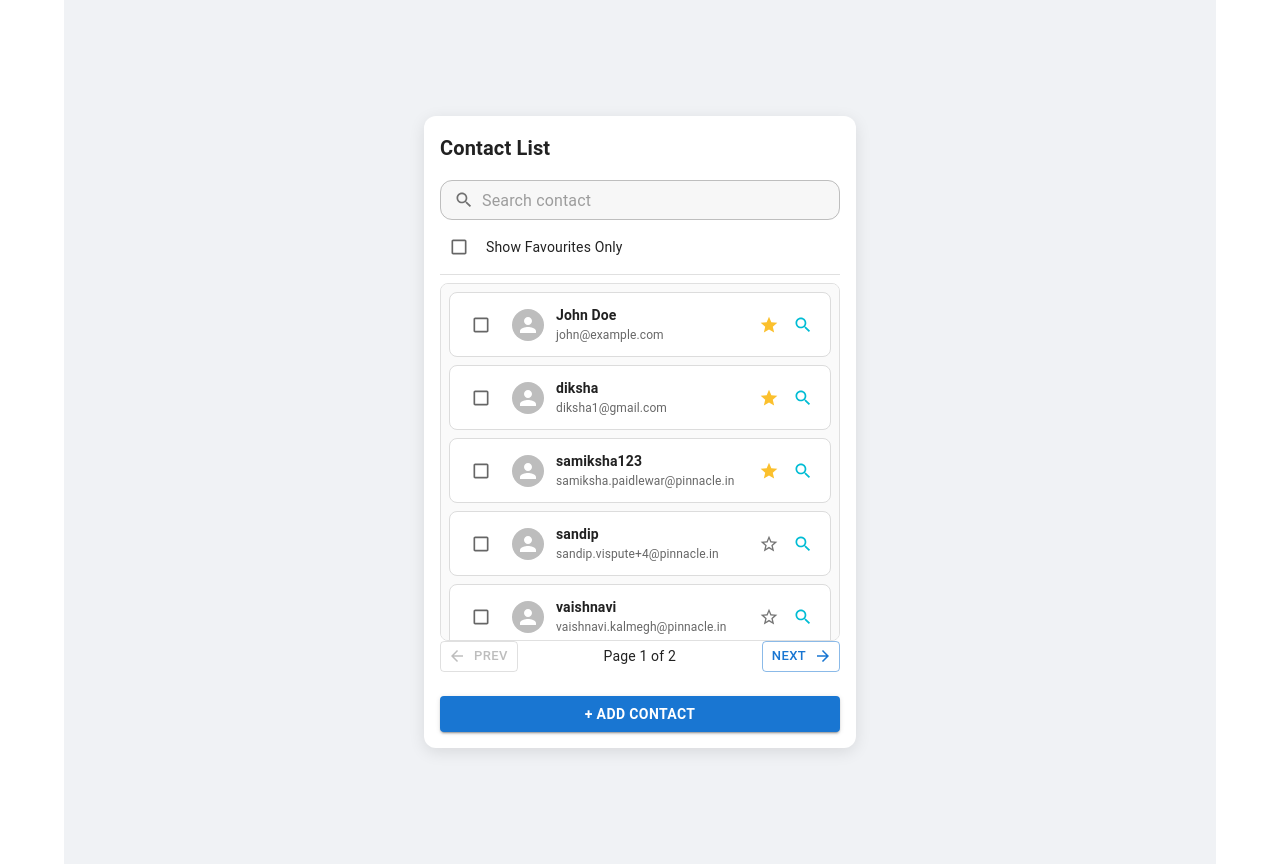
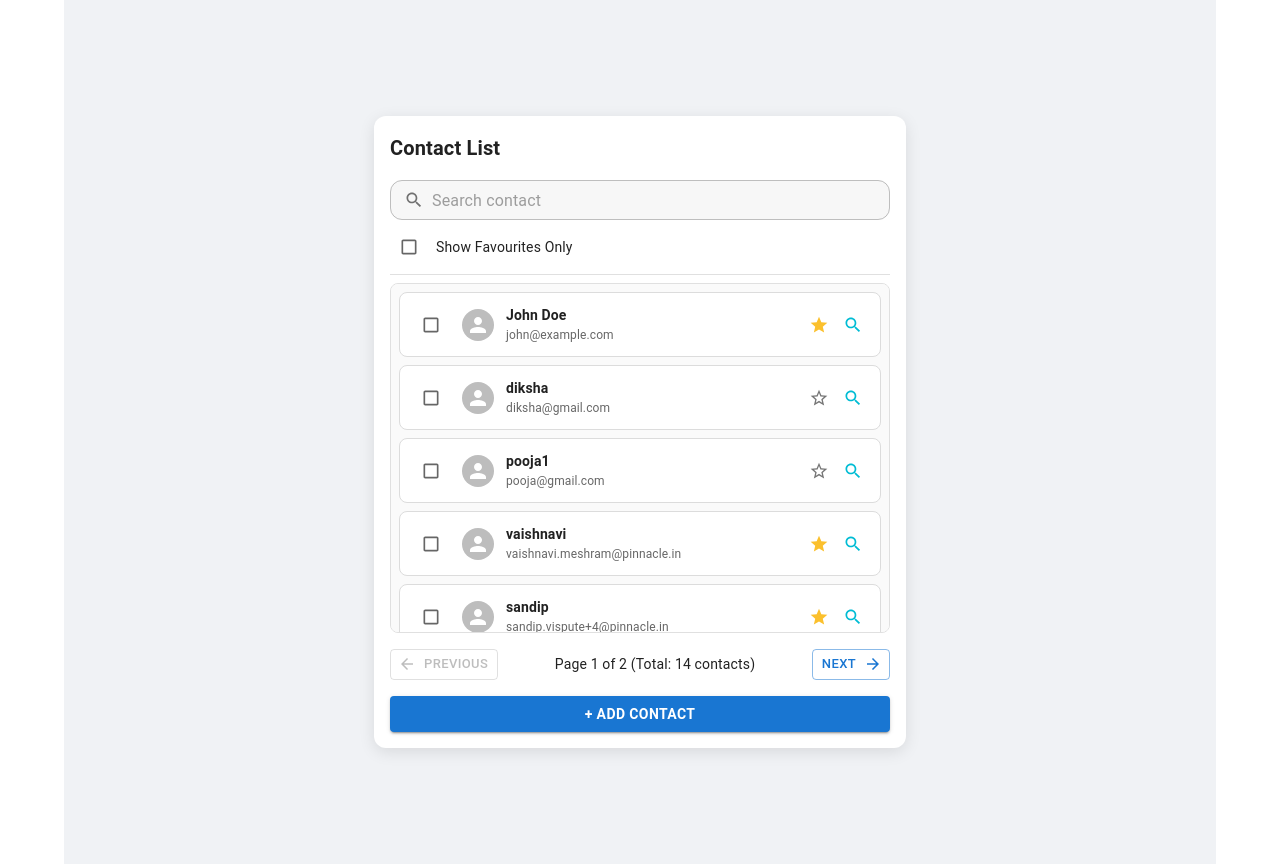
Before and after one commit to SamikshaPIN0981/Contact-Manager, a React (Vite) app in the folder contact-manager/: page / in a window 1280 px wide. Built offline with nearby package versions, Linux system fonts and the light colour scheme; data requests are answered from the project's data file.

Commit message:
Enhance contact fetching logic with pagination and sorting; update contact creation to assign unique IDs

```diff
--- a/contact-manager/db.json
+++ b/contact-manager/db.json
@@ -9,99 +9,107 @@
       "id": "1"
     },
     {
-      "id": "3b3e",
+      "id": "2",
       "name": "diksha",
-      "email": "diksha1@gmail.com",
-      "phone": "+912345654345",
-      "address": "pinnacle teleservices nagpur",
-      "favourite": true
-    },
-    {
-      "name": "samiksha123",
-      "email": "samiksha.paidlewar@pinnacle.in",
-      "phone": "+912345654345",
-      "address": "law square nagpur",
-      "favourite": true,
-      "id": "69a7"
-    },
-    {
-      "id": "b594",
-      "name": "sandip",
-      "email": "sandip.vispute+4@pinnacle.in",
-      "phone": "+912345654345",
-      "address": "rrrrrrrrrrrrrrrrrrrrr",
+      "email": "diksha@gmail.com",
+      "phone": "1234567896",
+      "address": "pinnacle teleservices",
       "favourite": false
-    },
-    {
-      "name": "vaishnavi",
-      "email": "vaishnavi.kalmegh@pinnacle.in",
-      "phone": "+912345654345",
-      "address": "nagpur square",
-      "favourite": false,
-      "id": "62f3"
     },
     {
       "name": "pooja1",
       "email": "pooja@gmail.com",
-      "phone": "+912345654345",
+      "phone": "1234567896",
       "address": "law square",
       "favourite": false,
-      "id": "c6b4"
+      "id": "3"
     },
     {
-      "id": "0156",
-      "name": "nita",
-      "email": "mita@gmail.com",
-      "phone": "1234567896",
-      "address": "law square",
-      "favourite": false
-    },
-    {
-      "id": "3cde",
-      "name": "karan",
-      "email": "k@gmail.com",
-      "phone": "1234567896",
-      "address": "law square",
-      "favourite": false
-    },
-    {
-      "id": "061d",
-      "name": "sunit",
-      "email": "sunit.patil123@pinnacle.in",
-      "phone": "1234567896",
-      "address": "law square",
-      "favourite": false
-    },
-    {
-      "id": "deb2",
-      "name": "chaya",
-      "email": "chaya@gmail.com",
+      "id": "4",
+      "name": "vaishnavi",
+      "email": "vaishnavi.meshram@pinnacle.in",
       "phone": "1234567896",
       "address": "law square",
       "favourite": true
     },
     {
-      "id": "cab3",
-      "name": "arshad",
-      "email": "arshad@gmail.com",
+      "id": "5",
+      "name": "sandip",
+      "email": "sandip.vispute+4@pinnacle.in",
       "phone": "1234567896",
-      "address": "law square",
+      "address": "pinnacle teleservises",
       "favourite": true
     },
     {
-      "id": "9ec9",
-      "name": "Ayush",
-      "email": "ayush.bhalekar@pinnacle.in",
+      "name": "chaya1",
+      "email": "chaya@gmail.com",
       "phone": "1234567896",
-      "address": "law square",
+      "address": "pinnacle teleservises",
+      "favourite": false,
+      "id": "6"
+    },
+    {
+      "name": "arshad1",
+      "email": "arshad@gmail.com",
+      "phone": "1234567896",
+      "address": "pinnacle teleservices",
+      "favourite": false,
+      "id": "7"
+    },
+    {
+      "id": "8",
+      "name": "nita",
+      "email": "nita@gmail.com",
+      "phone": "1234567896",
+      "address": "pinnacle teleservices",
       "favourite": false
     },
     {
-      "id": "8c97",
-      "name": "saif",
-      "email": "saif@gmail.com",
+      "id": "9",
+      "name": "atish",
+      "email": "atish@gmail.com",
       "phone": "1234567896",
-      "address": "law square",
+      "address": "pinnacle teleservices",
+      "favourite": false
+    },
+    {
+      "id": "10",
+      "name": "samiksha",
+      "email": "samiksha.paidlewar@pinnacle.in",
+      "phone": "1234567896",
+      "address": "pinnacle teleservices",
+      "favourite": false
+    },
+    {
+      "name": "sunit1",
+      "email": "sunit.patil@pinnacle.in",
+      "phone": "1234567896",
+      "address": "pinnacle teleservices",
+      "favourite": false,
+      "id": "11"
+    },
+    {
+      "id": "12",
+      "name": "mamta",
+      "email": "mamta@gmail.com",
+      "phone": "1234567896",
+      "address": "pinnacle teleservices",
+      "favourite": false
+    },
+    {
+      "id": "13",
+      "name": "ram1",
+      "email": "ram@gmail.com",
+      "phone": "1234567896",
+      "address": "efffffffffffffffdcdvfvfb",
+      "favourite": false
+    },
+    {
+      "id": "14",
+      "name": "raman verma",
+      "email": "raman@gmail.com",
+      "phone": "1234567896",
+      "address": "sitaburdi nagpur",
       "favourite": false
     }
   ]
--- a/contact-manager/src/api/contactApi.js
+++ b/contact-manager/src/api/contactApi.js
@@ -1,30 +1,51 @@
-// src/api/contactApi.js
 const BASE_URL = 'http://localhost:3001';
 
 export const fetchContacts = async ({ page, search, showFavorites }) => {
-  const params = new URLSearchParams({ _page: page, _limit: '10' });
-  if (search) params.append('q', search);
-  if (showFavorites) params.append('favourite', 'true');
+  const params = new URLSearchParams({
+    page: page,
+    limit: 10,
+  });
+  if (search) params.append("search", search);
+  if (showFavorites) params.append("favourite", "true");
 
-  const response = await fetch(`${BASE_URL}/contacts?${params}`);
-  const data = await response.json();
-  const total = response.headers.get('X-Total-Count');
+  const response = await fetch(`${BASE_URL}/contacts?${params.toString()}`);
+  if (!response.ok) throw new Error("Failed to fetch contacts");
 
-  return { contacts: data, total: Number(total) };
+  const paginatedData = await response.json();
+  const total = Number(response.headers.get("X-Total-Count")) || paginatedData.length;
+
+  const allResponse = await fetch(`${BASE_URL}/contacts`);
+  if (!allResponse.ok) throw new Error("Failed to fetch all contacts");
+  const allData = await allResponse.json();
+  const sortedAllData = [...allData].sort((a, b) => Number(a.id) - Number(b.id));
+
+  let contacts = paginatedData;
+  const start = (page - 1) * 10;
+  if (contacts.length === 0 || contacts[0]?.id !== sortedAllData[start]?.id) {
+    contacts = sortedAllData.slice(start, start + 10);
+  }
+
+  console.log(`Page ${page} data:`, contacts, `Total: ${total}`);
+  return { contacts, total };
 };
 
 export const createContact = async (contact) => {
+  const allContacts = await fetch(`${BASE_URL}/contacts`).then((res) => res.json());
+
+  const maxId = Math.max(0, ...allContacts.map((c) => Number(c.id) || 0));
+  const newContact = { ...contact, id: String(maxId + 1) }; // Assign string id
+
   const response = await fetch(`${BASE_URL}/contacts`, {
     method: 'POST',
     headers: { 'Content-Type': 'application/json' },
-    body: JSON.stringify(contact),
+    body: JSON.stringify(newContact),
   });
   if (!response.ok) throw new Error('Failed to create contact');
   return response.json();
 };
 
-export const updateContact = async ({ id, ...contact }) => {
-  const response = await fetch(`${BASE_URL}/contacts/${id}`, {
+export const updateContact = async (contact) => {
+  const response = await fetch(`${BASE_URL}/contacts/${String(contact.id)}`, {
     method: 'PUT',
     headers: { 'Content-Type': 'application/json' },
     body: JSON.stringify(contact),
--- a/contact-manager/src/components/ContactListView.jsx
+++ b/contact-manager/src/components/ContactListView.jsx
@@ -1,3 +1,268 @@
+// import { useState, useCallback, useMemo } from "react";
+// import {
+//   Avatar,
+//   Box,
+//   Button,
+//   IconButton,
+//   Stack,
+//   Typography,
+//   Paper,
+//   Divider,
+//   Checkbox,
+//   Tooltip,
+// } from "@mui/material";
+// import {
+//   Star,
+//   StarBorder,
+//   ArrowBack,
+//   ArrowForward,
+//   SearchOutlined,
+// } from "@mui/icons-material";
+// import useContactStore from "../store/contactStore";
+// import { useContacts, useUpdateContact } from "../hooks/useContact";
+// import ContactToolbar from "./ContactToolbar";
+// import ContactFormModal from "./ContactFormModal";
+// import ContactDetailDialog from "./ContactDetailDialog";
+
+// export default function ContactListView() {
+//   const { search, showFavorites } = useContactStore();
+//   const [currentPage, setCurrentPage] = useState(1);
+//   const [formOpen, setFormOpen] = useState(false);
+//   const [editingContact, setEditingContact] = useState(null);
+//   const [selectedContact, setSelectedContact] = useState(null);
+
+//   const { data, isLoading, refetch } = useContacts(
+//     currentPage,
+//     search,
+//     showFavorites
+//   );
+//   const { mutate: updateContact } = useUpdateContact();
+//   const contacts = useMemo(() => data?.contacts || [], [data]);
+//   const total = data?.total || 0;
+//   const totalPages = Math.ceil(total / 10); // Ensure 10 items per page
+//   console.log("Total pages:", totalPages);
+
+
+//   const handleNext = useCallback(() => {
+//     if (currentPage < totalPages) {
+//       setCurrentPage((prev) => prev + 1);
+//     }
+//   }, [currentPage, totalPages]);
+
+//   const handlePrevious = useCallback(() => {
+//     if (currentPage > 1) {
+//       setCurrentPage((prev) => prev - 1);
+//     }
+//   }, [currentPage]);
+
+//   const handleAddClick = useCallback(() => {
+//     setEditingContact(null);
+//     setFormOpen(true);
+//   }, []);
+
+//   const handleQuickView = useCallback((contact) => {
+//     setSelectedContact(contact);
+//   }, []);
+
+//   const handleToggleFavorite = useCallback(
+//     (contact) => {
+//       updateContact(
+//         {
+//           id: contact.id,
+//           name: contact.name,
+//           email: contact.email,
+//           phone: contact.phone,
+//           address: contact.address,
+//           favourite: !contact.favourite,
+//         },
+//         {
+//           onSuccess: () => refetch(), // Ensure refetch after updating favorite
+//         }
+//       );
+//     },
+//     [updateContact, refetch]
+//   );
+
+//   const closeQuickView = () => setSelectedContact(null);
+
+//   return (
+//     <Box
+//       sx={{
+//         display: "flex",
+//         justifyContent: "center",
+//         bgcolor: "#f0f2f5",
+//         minHeight: "100vh",
+//         py: 4,
+//         px: 2,
+//         flexDirection: "column",
+//         alignItems: "center",
+//       }}
+//     >
+//       <Paper
+//         elevation={2}
+//         sx={{
+//           width: 500,
+//           p: 2,
+//           borderRadius: 3,
+//           bgcolor: "#fff",
+//           boxShadow: "0 4px 16px rgba(0,0,0,0.1)",
+//           height: "75vh",
+//           display: "flex",
+//           flexDirection: "column",
+
+//         }}
+//       >
+//         <Typography variant="h6" fontWeight={700} mb={2}>
+//           Contact List
+//         </Typography>
+
+//         <ContactToolbar onResetPage={() => setCurrentPage(1)} />
+//         <Divider sx={{ my: 1 }} />
+
+//         <Box
+//           sx={{
+//             flexGrow: 1,
+//             overflowY: "auto",
+//             borderRadius: 2,
+//             border: "1px solid #e0e0e0",
+//             p: 1,
+//             bgcolor: "#fafafa",
+
+//           }}
+//         >
+//           <Stack spacing={1}>
+//             {isLoading ? (
+//               <Typography textAlign="center">Loading...</Typography>
+//             ) : contacts.length === 0 ? (
+//               <Typography textAlign="center">No contacts found</Typography>
+//             ) : (
+//               contacts.map((contact) => (
+//                 <Box
+//                   key={contact.id}
+//                   sx={{
+//                     display: "flex",
+//                     alignItems: "center",
+//                     justifyContent: "space-between",
+//                     p: 1.5,
+//                     borderRadius: 2,
+//                     bgcolor: "#fff",
+//                     border: "1px solid #dcdcdc",
+
+//                   }}
+//                 >
+//                   <Stack direction="row" spacing={1.5} alignItems="center">
+//                     <Checkbox size="small" />
+//                     <Avatar
+//                       src={contact.avatar}
+//                       sx={{ width: 32, height: 32 }}
+//                     />
+//                     <Box>
+//                       <Typography fontWeight={600} fontSize={14}>
+//                         {contact.name}
+//                       </Typography>
+//                       <Typography fontSize={12} color="text.secondary">
+//                         {contact.email}
+//                       </Typography>
+//                     </Box>
+//                   </Stack>
+//                   <Stack direction="row" spacing={0.5}>
+//                     <Tooltip title={contact.favourite ? "Unfavorite" : "Favorite"}>
+//                       <IconButton
+//                         size="small"
+//                         onClick={() => handleToggleFavorite(contact)}
+//                       >
+//                         {contact.favourite ? (
+//                           <Star sx={{ color: "#fbc02d" }} fontSize="small" />
+//                         ) : (
+//                           <StarBorder fontSize="small" />
+//                         )}
+//                       </IconButton>
+//                     </Tooltip>
+//                     <IconButton
+//                       size="small"
+//                       onClick={() => handleQuickView(contact)}
+//                       sx={{ color: "#00bcd4" }}
+//                     >
+//                       <SearchOutlined fontSize="small" />
+//                     </IconButton>
+//                   </Stack>
+//                 </Box>
+//               ))
+//             )}
+//           </Stack>
+//         </Box>
+
+//         <Stack direction="row" justifyContent="space-between" mt={2}>
+//           <Button
+//             startIcon={<ArrowBack />}
+//             onClick={handlePrevious}
+//             disabled={currentPage === 1}
+//             size="small"
+//             variant="outlined"
+//           >
+//             Previous
+//           </Button>
+//           <Typography variant="body2" sx={{ alignSelf: "center" }}>
+//             Page {currentPage} of {totalPages || 1}
+//           </Typography>
+//           <Button
+//             endIcon={<ArrowForward />}
+//             onClick={handleNext}
+//             disabled={currentPage >= totalPages}
+//             size="small"
+//             variant="outlined"
+//           >
+//             Next
+//           </Button>
+//         </Stack>
+
+//         <Button
+//           fullWidth
+//           variant="contained"
+//           onClick={handleAddClick}
+//           sx={{
+//             mt: 2,
+//             backgroundColor: "#1976d2",
+//             fontWeight: 600,
+//             textTransform: "none",
+//             "&:hover": { backgroundColor: "#125ea2" },
+//           }}
+//         >
+//           + ADD CONTACT
+//         </Button>
+//       </Paper>
+
+//       <ContactFormModal
+//         open={formOpen}
+//         onClose={() => setFormOpen(false)}
+//         contact={editingContact ?? undefined}
+//         onSuccess={() => {
+//           setFormOpen(false);
+//           setCurrentPage(1); // Reset to page 1 to show new contact
+//           refetch();
+//         }}
+//       />
+
+//       {selectedContact && (
+//         <ContactDetailDialog
+//           open={Boolean(selectedContact)}
+//           contact={selectedContact}
+//           onClose={closeQuickView}
+//           onEdit={(contact) => {
+//             setEditingContact(contact);
+//             setFormOpen(true);
+//             closeQuickView();
+//           }}
+//           onDelete={() => {
+//             closeQuickView();
+//             setCurrentPage(1); // Reset to page 1 after deletion
+//             refetch();
+//           }}
+//         />
+//       )}
+//     </Box>
+//   );
+// }
 import { useState, useCallback, useMemo } from "react";
 import {
   Avatar,
@@ -36,17 +301,24 @@ export default function ContactListView() {
     search,
     showFavorites
   );
-  const { mutate: updateContact } = useUpdateContact(); // Add mutation hook
+  const { mutate: updateContact } = useUpdateContact();
   const contacts = useMemo(() => data?.contacts || [], [data]);
   const total = data?.total || 0;
-  const totalPages = Math.ceil(total / 10);
+  const totalPages = Math.ceil(total / 10); // 10 items per page
+  const startIdx = (currentPage - 1) * 10;
+  const endIdx = Math.min(startIdx + 10, total); // Limit to total for last page
+  const paginatedContacts = contacts.slice(0, endIdx - startIdx); // Slice to correct number
 
   const handleNext = useCallback(() => {
-    if (currentPage < totalPages) setCurrentPage((prev) => prev + 1);
+    if (currentPage < totalPages) {
+      setCurrentPage((prev) => prev + 1);
+    }
   }, [currentPage, totalPages]);
 
   const handlePrevious = useCallback(() => {
-    if (currentPage > 1) setCurrentPage((prev) => prev - 1);
+    if (currentPage > 1) {
+      setCurrentPage((prev) => prev - 1);
+    }
   }, [currentPage]);
 
   const handleAddClick = useCallback(() => {
@@ -60,16 +332,21 @@ export default function ContactListView() {
 
   const handleToggleFavorite = useCallback(
     (contact) => {
-      updateContact({
-        id: contact.id,
-        name: contact.name,
-        email: contact.email,
-        phone: contact.phone,
-        address: contact.address,
-        favourite: !contact.favourite, // Toggle the favourite status
-      });
+      updateContact(
+        {
+          id: contact.id,
+          name: contact.name,
+          email: contact.email,
+          phone: contact.phone,
+          address: contact.address,
+          favourite: !contact.favourite,
+        },
+        {
+          onSuccess: () => refetch(),
+        }
+      );
     },
-    [updateContact]
+    [updateContact, refetch]
   );
 
   const closeQuickView = () => setSelectedContact(null);
@@ -90,7 +367,7 @@ export default function ContactListView() {
       <Paper
         elevation={2}
         sx={{
-          width: 400,
+          width: 500,
           p: 2,
           borderRadius: 3,
           bgcolor: "#fff",
@@ -120,8 +397,10 @@ export default function ContactListView() {
           <Stack spacing={1}>
             {isLoading ? (
               <Typography textAlign="center">Loading...</Typography>
+            ) : paginatedContacts.length === 0 ? (
+              <Typography textAlign="center">No contacts found</Typography>
             ) : (
-              contacts.map((contact) => (
+              paginatedContacts.map((contact) => (
                 <Box
                   key={contact.id}
                   sx={{
@@ -176,7 +455,7 @@ export default function ContactListView() {
           </Stack>
         </Box>
 
-        <Stack direction="row" justifyContent="space-between" mb={1}>
+        <Stack direction="row" justifyContent="space-between" mt={2}>
           <Button
             startIcon={<ArrowBack />}
             onClick={handlePrevious}
@@ -184,10 +463,10 @@ export default function ContactListView() {
             size="small"
             variant="outlined"
           >
-            Prev
+            Previous
           </Button>
           <Typography variant="body2" sx={{ alignSelf: "center" }}>
-            Page {currentPage} of {totalPages}
+            Page {currentPage} of {totalPages || 1} (Total: {total} contacts)
           </Typography>
           <Button
             endIcon={<ArrowForward />}
@@ -222,6 +501,7 @@ export default function ContactListView() {
         contact={editingContact ?? undefined}
         onSuccess={() => {
           setFormOpen(false);
+          setCurrentPage(1);
           refetch();
         }}
       />
@@ -238,6 +518,7 @@ export default function ContactListView() {
           }}
           onDelete={() => {
             closeQuickView();
+            setCurrentPage(1);
             refetch();
           }}
         />
--- a/contact-manager/src/hooks/useContact.js
+++ b/contact-manager/src/hooks/useContact.js
@@ -12,6 +12,7 @@ export const useContacts = (page, search, showFavorites) => {
     queryKey: ['contacts', page, search, showFavorites],
     queryFn: () => fetchContacts({ page, search, showFavorites }),
     keepPreviousData: true,
+    staleTime: 5 * 60 * 1000, // 5 minutes
   });
 };
 
```
